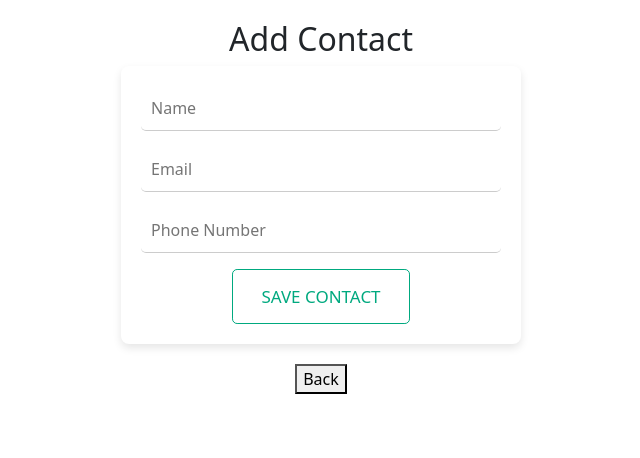
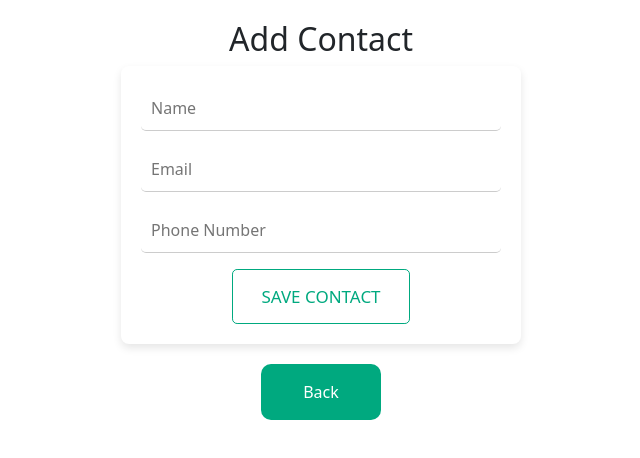
Before and after one commit to MudehDieudonne/contact-manager, a React (Vite) app: page /add in a window 1280 px wide. Shown: the top 458 px of the page, without its empty margins (319-959 px from the left). Built offline with nearby package versions, Linux system fonts and the light colour scheme.

Commit message:
minor edit

```diff
--- a/src/pages/AddContact.jsx
+++ b/src/pages/AddContact.jsx
@@ -24,7 +24,7 @@ function AddContact() {
           initialValues={{ name: '', email: '', phone: ''}}
           onSubmit={addingContacts}
         />
-        <button className="backButton" onClick={() => navigate('/')}>Back</button>
+        <button style={{border: "none", background: "#00A97F", padding: "1em", borderRadius: "10px", width: "120px" ,color: "#fff"}} className="backButton" onClick={() => navigate('/')}>Back</button>
       </div>
     )
 }
```
